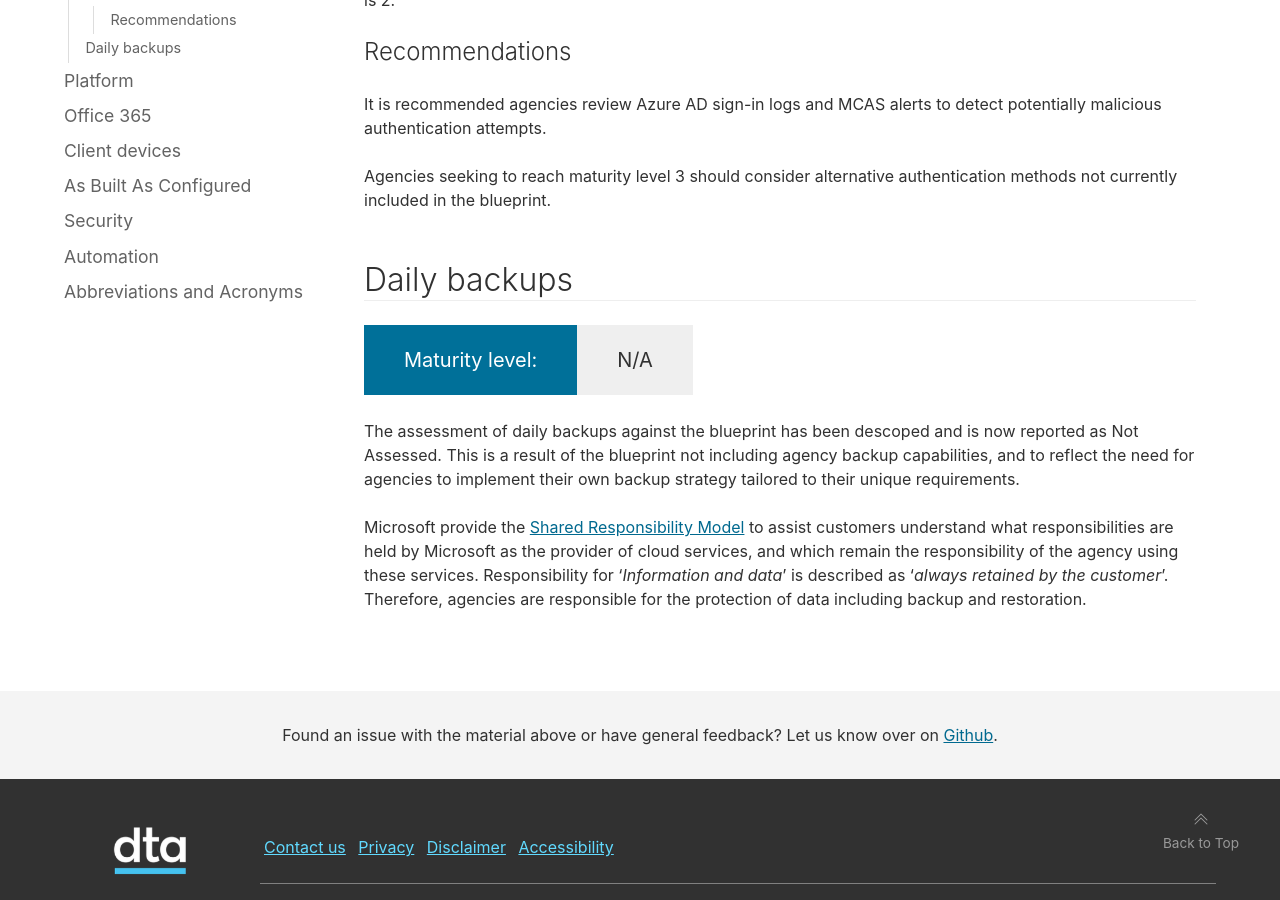
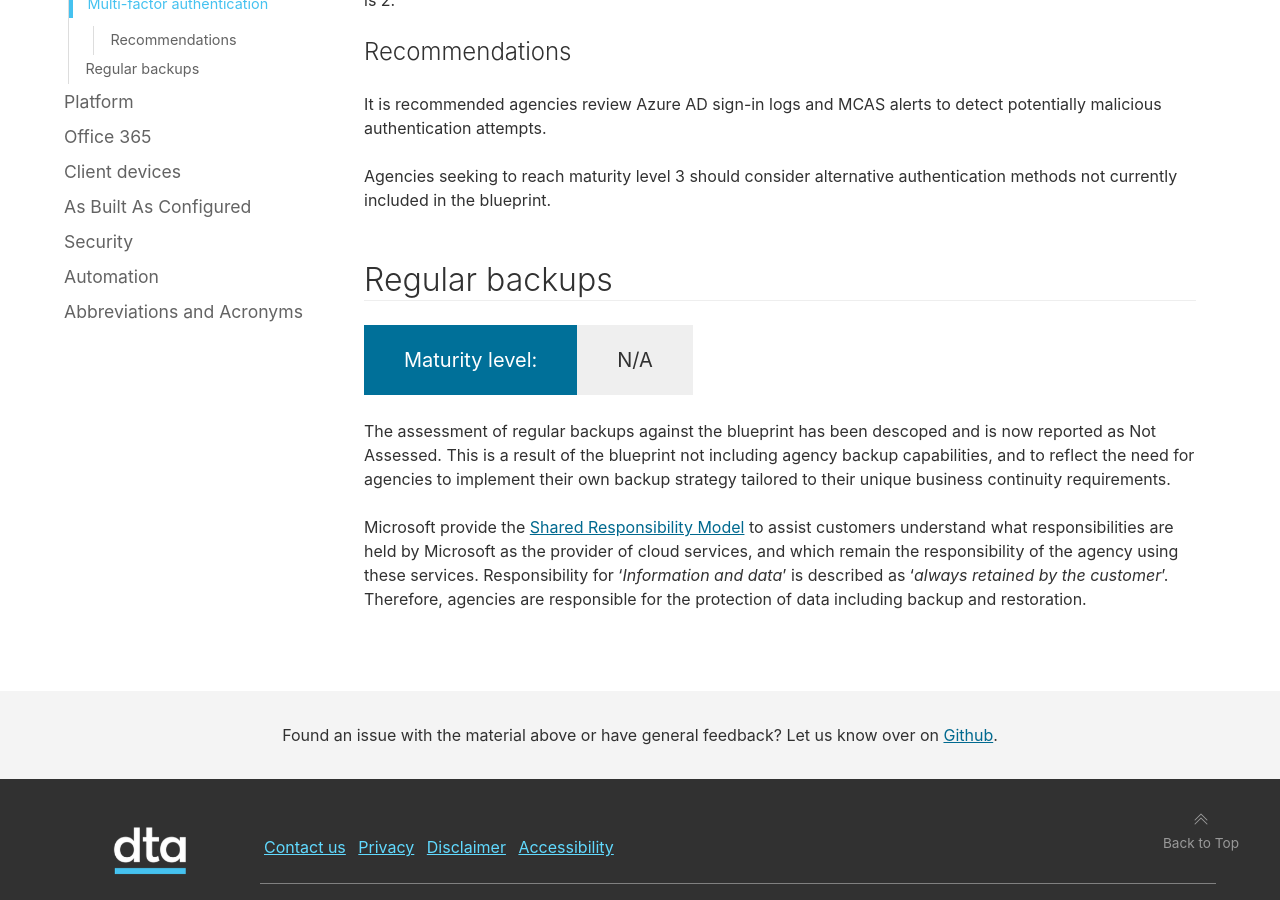
Before and after one commit to ASD-Blueprint/desktop.gov.au, a Jekyll site: the page built from blueprint/essential-eight-maturity.md, in a window 1280 px wide and 900 px high, scrolled down 8789 px. Built offline with Jekyll 4.4.1, drawn with Linux system fonts in a browser that asks for light colours; comment, search, counter and statistics services are not loaded; some of the changed lines change nothing that is shown; some of the changed text lies outside the part shown.

Commit message:
Be consistent with migitation strategy titles Removed June 2020 levels, can obtain from provided reference link Added 'business continuity' to regular backups

```diff
--- a/blueprint/essential-eight-maturity.md
+++ b/blueprint/essential-eight-maturity.md
@@ -21,16 +21,16 @@
 Server infrastructure used by agencies to support hybrid deployments of the blueprint are not included in this assessment as they are bespoke to those agencies. It is recommended that agencies operating a hybrid deployment of the blueprint perform their own Essential Eight assessments of supporting server infrastructure.
 
 {:.auto}
-Mitigation strategy | June 2020 | July 2021
---- | --- | ---
-[Application control](#application-control) | 3 | 3
-[Patch applications](#patch-applications) | 3 | 3
-[Office macro settings](#office-macro-settings) | 3 | 3
-[User application hardening](#user-application-hardening) | 2 | 3
-[Restrict administrative privileges](#restrict-administrative-privileges) | 3 | 3
-[Patch operating systems](#patch-operating-systems) | 3 | 3
-[Multi-factor authentication](#multi-factor-authentication) | 2 | 2
-[Daily backups](#daily-backups) | 2 | N/A
+Mitigation strategy | Maturity level
+--- | ---
+[Application control](#application-control) | 3
+[Patch applications](#patch-applications) | 3
+[Configure Microsoft Office macro settings](#configure-microsoft-office-macro-settings) | 3
+[User application hardening](#user-application-hardening) | 3
+[Restrict administrative privileges](#restrict-administrative-privileges) | 3
+[Patch operating systems](#patch-operating-systems) | 3
+[Multi-factor authentication](#multi-factor-authentication) | 2
+[Regular backups](#regular-backups) | N/A
 
 Each of the individual assessments against the Essential Eight are described in detail in the following sections. These sections detail the rationale for each maturity level assessment, agency responsibilities, and recommendations to achieving greater maturity levels where applicable.
 
@@ -83,7 +83,7 @@
 
 If agencies deploy third-party applications to blueprint devices, they are responsible for ensuring patches are deployed within the required timeframes to maintain maturity level 3. Agencies should consider enabling automatic update features for applications or deploy an automated third-party application patching solution.
 
-## Office macro settings
+## Configure Microsoft Office macro settings
 
 {:.maturity}
 Maturity level: 3
@@ -211,11 +211,11 @@
 
 Agencies seeking to reach maturity level 3 should consider alternative authentication methods not currently included in the blueprint.
 
-## Daily backups
+## Regular backups
 
 {:.maturity}
 Maturity level: N/A
 
-The assessment of daily backups against the blueprint has been descoped and is now reported as Not Assessed. This is a result of the blueprint not including agency backup capabilities, and to reflect the need for agencies to implement their own backup strategy tailored to their unique requirements.
+The assessment of regular backups against the blueprint has been descoped and is now reported as Not Assessed. This is a result of the blueprint not including agency backup capabilities, and to reflect the need for agencies to implement their own backup strategy tailored to their unique business continuity requirements.
 
 Microsoft provide the [Shared Responsibility Model](https://docs.microsoft.com/en-us/azure/security/fundamentals/shared-responsibility) to assist customers understand what responsibilities are held by Microsoft as the provider of cloud services, and which remain the responsibility of the agency using these services. Responsibility for '*Information and data*' is described as '*always retained by the customer*'. Therefore, agencies are responsible for the protection of data including backup and restoration.
```
